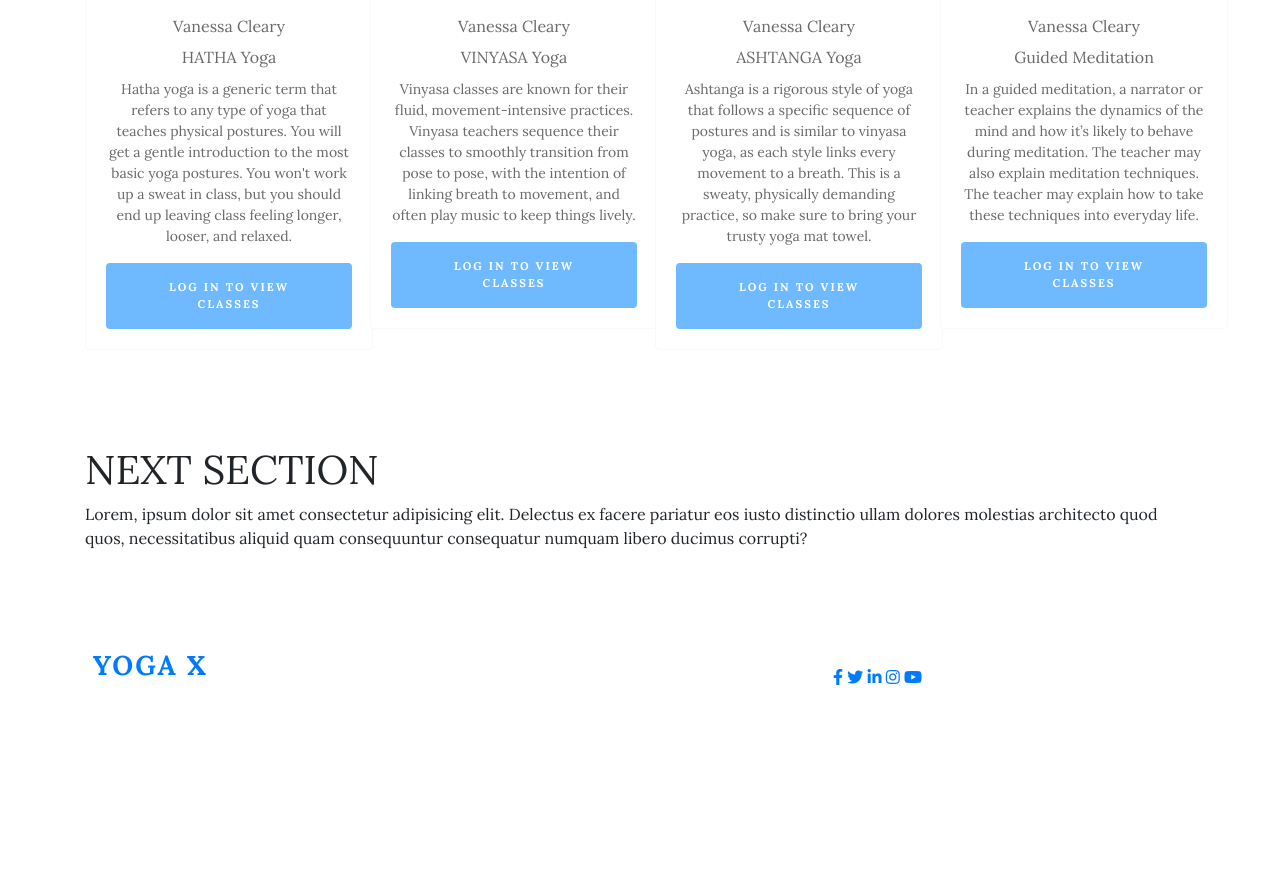
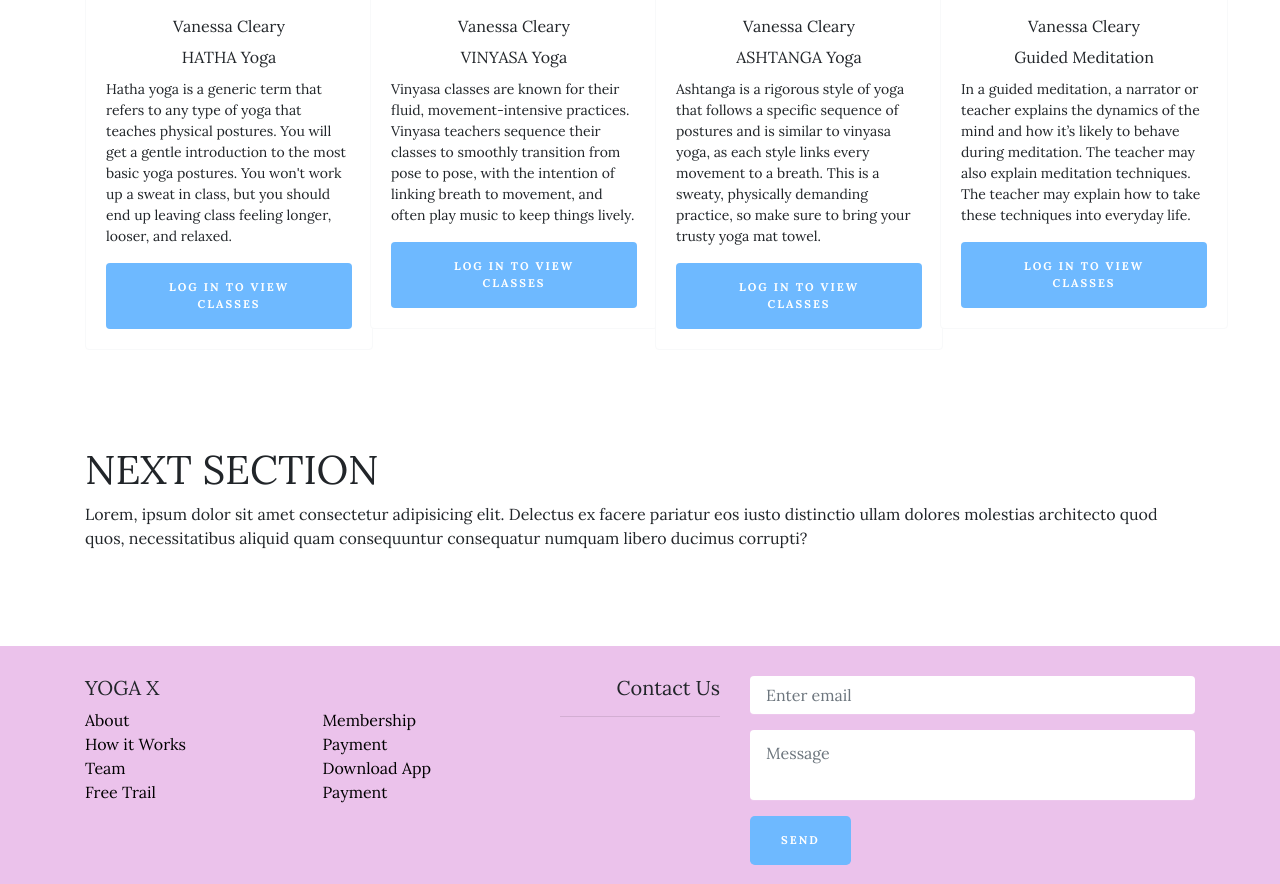
Before and after one commit to vanessacleary/vanessacleary-Ms1-2021, a plain HTML site: page index.html in a window 1280 px wide. Shown: the part 1807-2691 px from the top of the page. Before the commit the page ends 2555 px from the top, so only its background shows below. Drawn offline with nearby package versions, Linux system fonts and the light colour scheme.

Commit message:
updated footer

```diff
--- a/assets/css/style.css
+++ b/assets/css/style.css
@@ -1,14 +1,7 @@
 html {
     scroll-behavior: smooth;
+    -webkit-overflow-scrolling: touch;
   }
-
-  /* body {
-    margin: 0;
-    padding: 0;
-    font-size: 18px;
-    font-family: sans-serif;
-    line-height: 20px;
-  } */
 
   body {
     margin: 0;
@@ -19,7 +12,6 @@ html {
     font-weight: 400;
     line-height: 1.5;
     color: #212529;
-    /* text-align: left; */
     background-color: #fff;
   }
 
@@ -62,7 +54,6 @@ html {
     -ms-flex-pack: center;
     justify-content: center;
     /* margin-top: 120px; */
-
 }
 
 .jumbotron-content {
@@ -86,7 +77,6 @@ html {
 .about-heading {
   font-weight: 400;
   text-align: center;
-  color: #696969;
   font-size: 28px;
   line-height: 1.4;
   position: relative;
@@ -95,7 +85,6 @@ html {
 .about-section {
   text-align: center;
   margin: 20px auto;
-  /* color: #696969; */
   font-size: 22px;
   line-height: 1.4;
 
@@ -106,7 +95,6 @@ html {
 .works-heading{
   font-weight: 400;
   text-align: center;
-  /* color: #696969; */
   font-size: 28px;
   line-height: 1.4;
   position: relative;
@@ -114,7 +102,6 @@ html {
 .works-section{
   /* background-color: #F5E0F5; */
   margin: 20px auto;
-  color: #696969;
   font-size: 16px;
   line-height: 1.4;
 }
@@ -138,7 +125,6 @@ ul {
 .team-heading {
   font-weight: 400;
   text-align: center;
-  /* color: #696969; */
   font-size: 28px;
   line-height: 1.4;
   position: relative;
@@ -154,20 +140,17 @@ ul {
 
 .card-body {
   font-size: 18px;
-  color:blue;
-  text-align: center;
+  text-align: left;
 }
 
 .card-title {
   font-size: 16px;
-  color: #696969;
   text-align: center;
 }
 
 .card-text {
   font-size: 14px;
-  color: #696969;
-
+  text-align: left;
 }
 
 /* colors, headings, buttons, spacing, divider */
@@ -197,3 +180,54 @@ ul {
 section {
   padding-top: 5rem;
 }
+
+/* footer */
+
+footer {
+  padding-top: 30px;
+  background-color: #EBC2EB;
+  /* color:  */
+}
+
+footer a {
+  color: black;
+  text-decoration:none;
+}
+
+footer a:hover, footer a:focus {
+  color: #aaa;
+  text-decoration:none;
+  border-bottom:1px dotted black;
+}
+
+footer .form-control {
+    background-color: #fff;
+    box-shadow: 0 1px 0 0 rgba(255, 255, 255, 0.1);
+    border: none;
+    resize: none;
+    color: #d1d2d2;
+    padding: 0.7em 1em;
+}
+
+/* back to top button */
+#returnToTop {
+  display: none;
+  position: fixed;
+  bottom: 5rem;
+  right: 1.2rem;
+  font-size: 3rem;
+  text-align: center;
+  cursor: pointer;
+  background: no-repeat;
+  z-index: 99;
+  padding-bottom: 20px;
+}
+
+#returnToTop:hover {
+  opacity: 1;
+}
+
+.bttt-button,
+.bttt-button:hover {
+  color: #000000;
+}
--- a/index.html
+++ b/index.html
@@ -236,72 +236,70 @@
   </div>
 </section>
 
-<!-- <section>
+<section>
+<footer class="footer">
   <div class="container">
-  <div class="row">
-    <div class="col-12">
-      <h1>FOOTER</h1>
-      <p>Lorem, ipsum dolor sit amet consectetur adipisicing elit.
-        Delectus ex facere pariatur eos iusto distinctio ullam dolores molestias architecto quod quos,
-        necessitatibus aliquid quam consequuntur consequatur numquam libero ducimus corrupti?</p>
-    </div>
-  </div>
-</div>
-</section> -->
-
-<footer class="footer-wrapper position-relative">
-  <div class="container text-white mt-5 py-3">
-      <div class="row align-items-center">
-          <div class="col-5">
-              <a class="navbar-brand" href="index.html">
-                  <div class="d-flex align-items-center">
-                      <!-- <img src="#" alt="#" height="60"> -->
-                      <div class="logo-name--footer ml-2 d-none d-md-inline-block">YOGA X</div>
+      <div class="row">
+          <div class="col-md-5">
+              <h5>YOGA X</h5>
+              <div class="row">
+                  <div class="col-6">
+                      <ul class="list-unstyled">
+                          <li><a href="">About</a></li>
+                          <li><a href="">How it Works</a></li>
+                          <li><a href="">Team</a></li>
+                          <li><a href="">Free Trail</a></li>
+                      </ul>
                   </div>
-              </a>
+                  <div class="col-6">
+                      <ul class="list-unstyled">
+                          <li><a href="">Membership</a></li>
+                          <li><a href="">Payment</a></li>
+                          <li><a href="">Download App</a></li>
+                          <li><a href="">Payment</a></li>
+                      </ul>
+                  </div>
+              </div>
+              <ul class="nav">
+                  <li class="nav-item"><a href="https://www.facebook.com/" class="nav-link pl-0"><i class="fa fa-facebook fa-lg"></i></a></li>
+                  <li class="nav-item"><a href="https://twitter.com/?lang=en-gb" class="nav-link"><i class="fa fa-twitter fa-lg"></i></a></li>
+                  <li class="nav-item"><a href="https://www.instagram.com/" class="nav-link"><i class="fa fa-instagram fa-lg"></i></a></li>
+              </ul>
+              <br>
           </div>
-          <div class="col-7 text-center">
-              <h5>Follow Us</h5>
-              <ul class="list-inline social-links">
-                  <li class="list-inline-item mr-0">
-                      <a href="http://www.facebook.com" target="_blank">
-                          <i class="fab fa-facebook-f" aria-hidden="true"></i>
-                          <span class="sr-only">Facebook</span>
-                      </a>
-                  </li>
-                  <li class="list-inline-item mr-0">
-                      <a href="http://www.twitter.com" target="_blank">
-                          <i class="fab fa-twitter" aria-hidden="true"></i>
-                          <span class="sr-only">Twitter</span>
-                      </a>
-                  </li>
-                  <li class="list-inline-item mr-0">
-                      <a href="http://www.linkedin.com" target="_blank">
-                          <i class="fab fa-linkedin-in" aria-hidden="true"></i>
-                          <span class="sr-only">LinkedIn</span>
-                      </a>
-                  </li>
-                  <li class="list-inline-item mr-0">
-                      <a href="http://www.instagram.com" target="_blank">
-                          <i class="fab fa-instagram" aria-hidden="true"></i>
-                          <span class="sr-only">Instagram</span>
-                      </a>
-                  </li>
-                  <li class="list-inline-item mr-0">
-                      <a href="http://www.youtube.com" target="_blank">
-                          <i class="fab fa-youtube" aria-hidden="true"></i>
-                          <span class="sr-only">Youtube</span>
-                      </a>
-                  </li>
-              </ul>
+          <div class="col-md-2">
+              <h5 class="text-md-right">Contact Us</h5>
+              <hr>
+          </div>
+          <div class="col-md-5">
+              <form>
+                  <fieldset class="form-group">
+                      <input type="email" class="form-control" id="exampleInputEmail1" placeholder="Enter email">
+                  </fieldset>
+                  <fieldset class="form-group">
+                      <textarea class="form-control" id="exampleMessage" placeholder="Message"></textarea>
+                  </fieldset>
+                  <fieldset class="form-group text-xs-right">
+                      <button type="button" class="btn btn-primary btn-lg">Send</button>
+                  </fieldset>
+              </form>
           </div>
       </div>
-      <p class="text-center">Copyright © 2021, Yoga X. All rights reserved.</p>
   </div>
 </footer>
+</section>
+
+
 
 <!-- Scripts -->
       <script src="https://code.jquery.com/jquery-3.5.1.slim.min.js" integrity="sha384-DfXdz2htPH0lsSSs5nCTpuj/zy4C+OGpamoFVy38MVBnE+IbbVYUew+OrCXaRkfj" crossorigin="anonymous"></script>
       <script src="https://cdn.jsdelivr.net/npm/bootstrap@4.6.0/dist/js/bootstrap.bundle.min.js" integrity="sha384-Piv4xVNRyMGpqkS2by6br4gNJ7DXjqk09RmUpJ8jgGtD7zP9yug3goQfGII0yAns" crossorigin="anonymous"></script>
-  </body>
+
+      <script src="https://cdnjs.cloudflare.com/ajax/libs/popper.js/1.14.7/umd/popper.min.js"
+      integrity="sha384-UO2eT0CpHqdSJQ6hJty5KVphtPhzWj9WO1clHTMGa3JDZwrnQq4sF86dIHNDz0W1"
+      crossorigin="anonymous"></script>
+
+      <script src="js/script.js"></script>
+
+    </body>
 </html>
```
